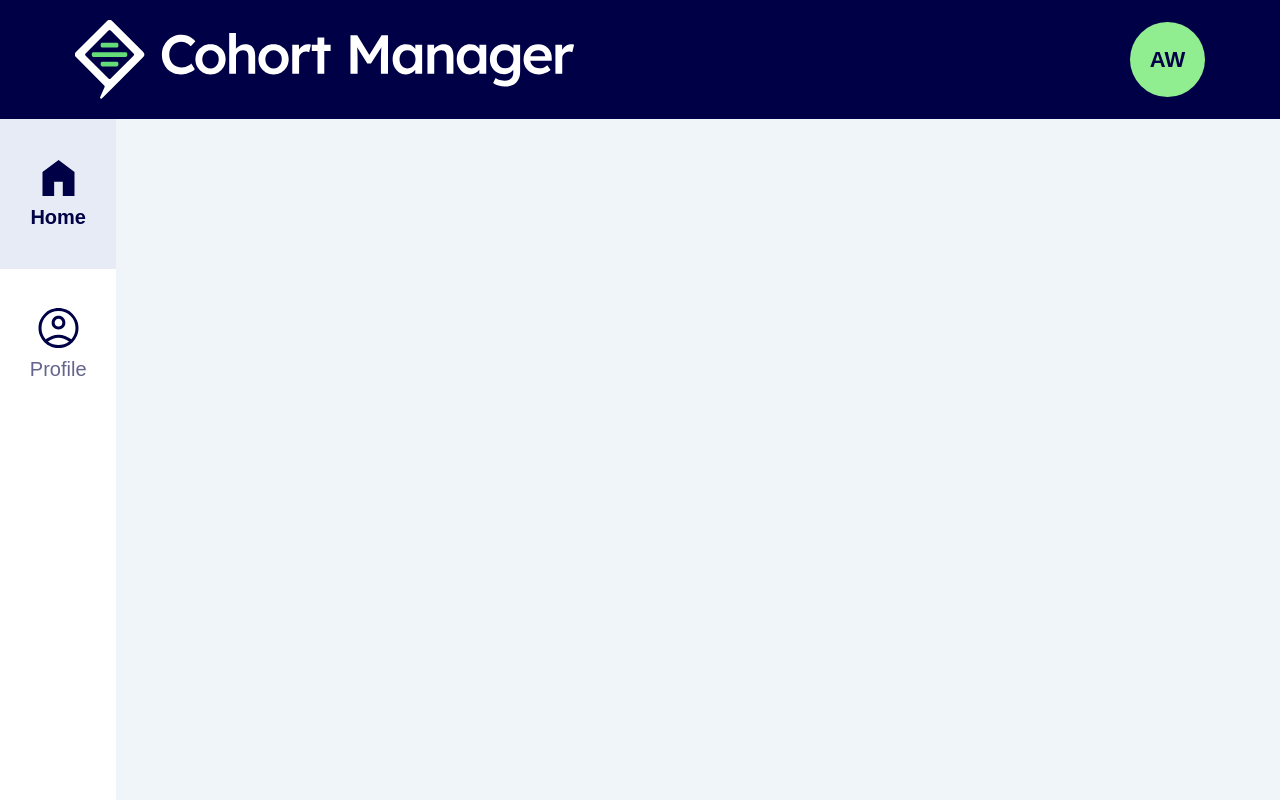
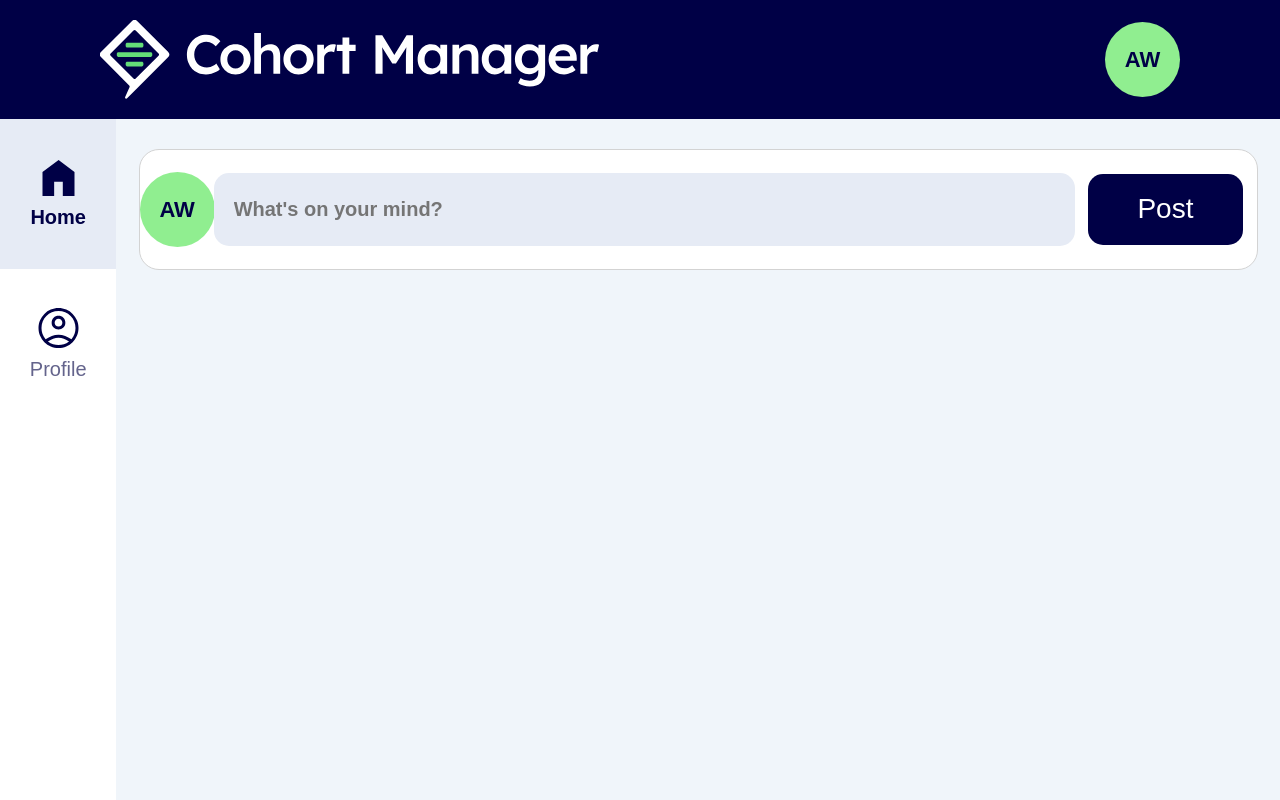
Before and after one commit to boolean-uk/react-cohort-dashboard-challenge, a React (Create React App) app: page / in a window 1280 px wide. Built offline with nearby package versions, Linux system fonts and the light colour scheme.

Commit message:
Feed > New Post Section Progress

```diff
--- a/src/App.js
+++ b/src/App.js
@@ -1,15 +1,14 @@
 import './styles/app.css';
 import Header from './components/Header';
 import NavBar from './components/NavBar';
+import Main from './pages/NewsFeed/Main';
 
 function App() {
   return (
     <div className="app">
       <Header />
       <NavBar />
-      <div className='main'>
-
-      </div>
+      <Main />
     </div>
   );
 }
--- /dev/null
+++ b/src/pages/NewsFeed/Main.js
@@ -0,0 +1,9 @@
+import NewPostSection from "./NewPostSection";
+
+export default function Main() {
+    return(
+        <div className='main'>
+            <NewPostSection />
+        </div>
+    )
+}
--- /dev/null
+++ b/src/pages/NewsFeed/NewPost.js
@@ -0,0 +1,10 @@
+import UserIcon from "../../components/UserIcon";
+
+export default function NewPost() {
+    return (
+        <>
+            <UserIcon />
+            <input className='new-post-msg' type="text" placeholder="What's on your mind?" />
+        </>
+    )
+}
--- /dev/null
+++ b/src/pages/NewsFeed/NewPostSection.js
@@ -0,0 +1,10 @@
+import NewPost from "./NewPost";
+
+export default function NewPostSection() {
+    return (
+        <div className="new-post-section">
+            <NewPost />
+            <button className='new-post-button' type='button'>Post</button>
+        </div>
+    )
+}
--- a/src/styles/app.css
+++ b/src/styles/app.css
@@ -22,10 +22,54 @@
     align-items: center;
 }
 
+.app > .main > .new-post-section {
+    margin-top: 30px;
+    width: 96%;
+    background-color: white;
+    border-radius: 20px;
+    border: solid 1px lightgray;
+
+    display: grid;
+    place-items: center;
+    grid-template-columns: 2fr 23fr 5fr;
+    gap: 10px;
+}
+
+.app > .main > .new-post-section .new-post-msg {
+    background-color: #e6ebf5;
+    color: #000046;
+    padding-left: 20px;
+
+    font-family: sans-serif;
+    font-size: 20px;
+    font-weight: bold;
+
+    height: 60%;
+    width: 100%;
+    border: 0;
+    border-radius: 15px;
+}
+
+.app > .main > .new-post-section .new-post-button {
+    background-color: #000046;
+    color: white;
+
+    width: 85%;
+    height: 60%;
+    border: 0;
+    border-radius: 15px;
+
+    font-family: sans-serif;
+    font-size: 28px;
+}
+
+.app > .main > .new-post-section .new-post-button:hover {
+    background-color: #64dc78;
+}
+
 .user-icon {
     color: #000046;
     background-color: lightgreen;
-    margin-right: 75px;
 
     font-size: 22px;
     font-weight: bold;
--- a/src/styles/header.css
+++ b/src/styles/header.css
@@ -1,6 +1,8 @@
 .app > .header {
     grid-area: header;
     background-color: #000046;
+    padding-left: 100px;
+    padding-right: 100px;
 
     display: flex;
     flex-direction: row;
@@ -9,6 +11,5 @@
 }
 
 .app > .header > .header-logo {
-    margin-left: 75px;
     width: 500px;
 }
```
